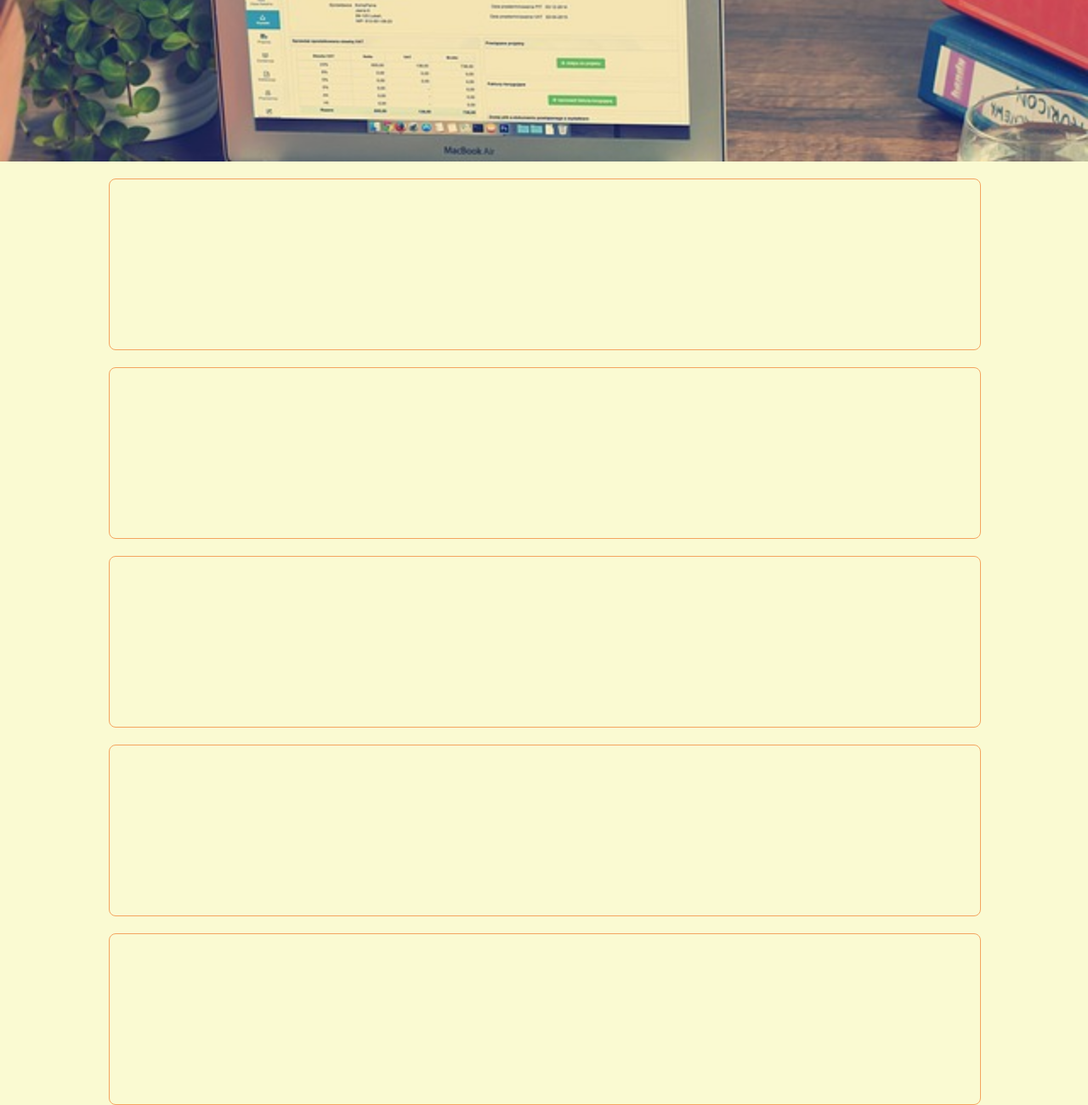
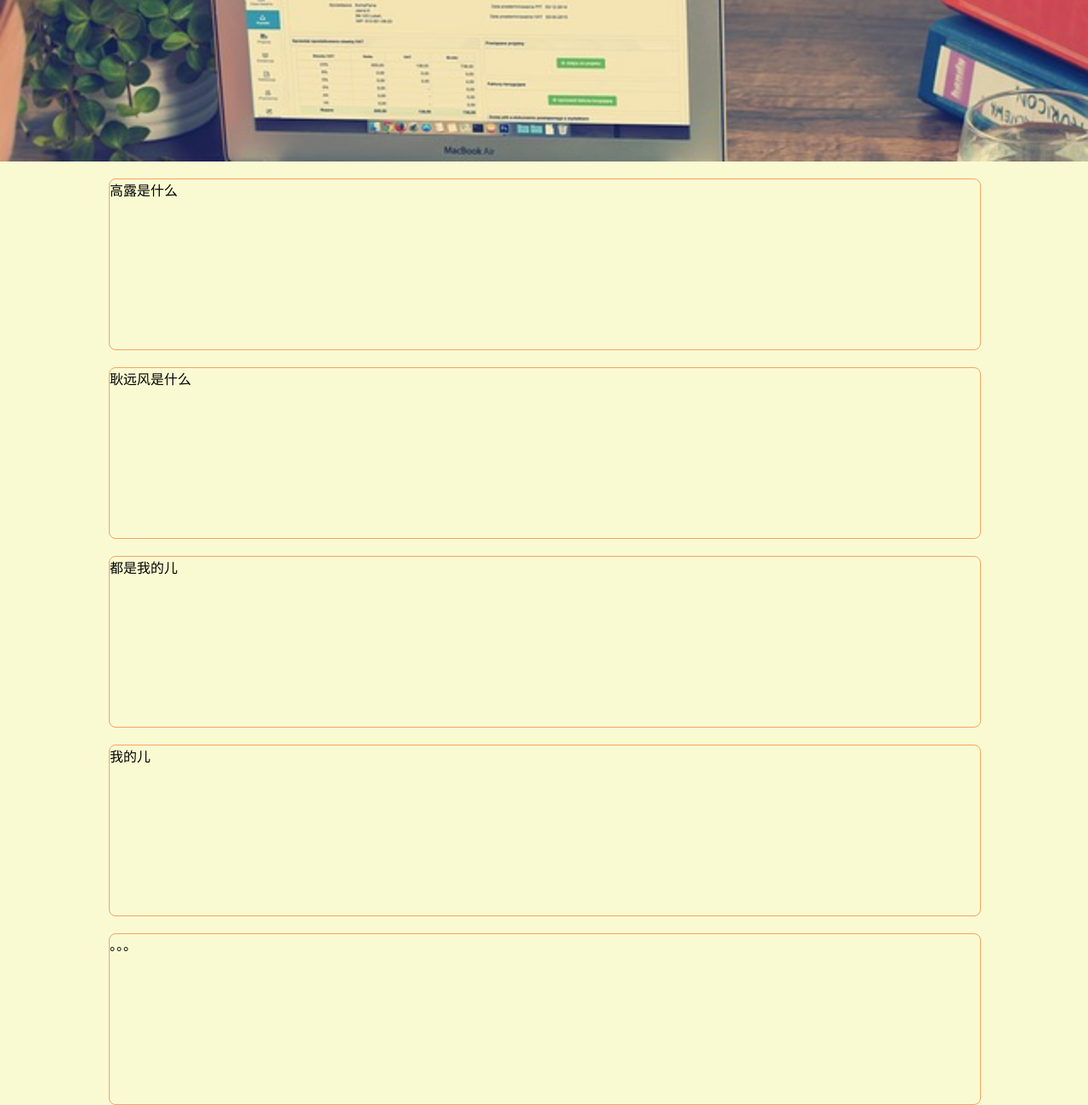
Before and after one commit to lijiangg/lijiangg.github.io, a plain HTML site: page index.html in a window 1280 px wide. Shown: the part 271-1571 px from the top of the page at 85% size. Drawn offline with nearby package versions, Linux system fonts and the light colour scheme.

Commit message:
Update index.html

```diff
--- a/index.html
+++ b/index.html
@@ -96,11 +96,11 @@
 			<div class="content">
 				<div class="content_page">
 					<ul>
-						<li></li>
-						<li></li>
-						<li></li>
-						<li></li>
-						<li></li>
+						<li>高露是什么</li>
+						<li>耿远风是什么</li>
+						<li>都是我的儿</li>
+						<li>我的儿</li>
+						<li>。。。</li>
 					</ul>
 				</div>
 			</div>
```
